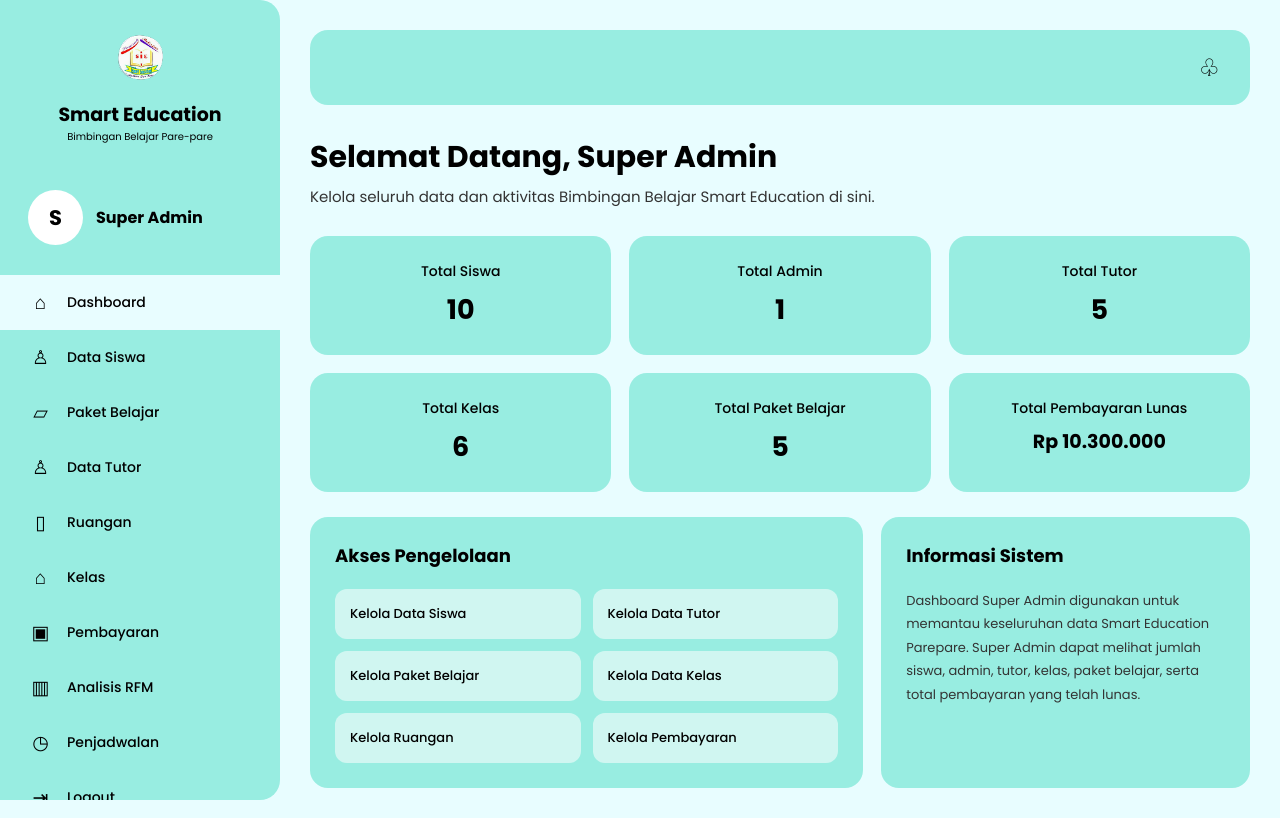
After one commit to ulann99/SmartEducation, a PHP site: page /dashboard_superadmin.php in a window 1280 px wide. The commit adds this page. Run offline with PHP 8.4, Linux system fonts and the light colour scheme; a user stored in the database is signed in; data comes from the database, SQL or seed files in the repository.

Commit message:
Update project

```diff
--- /dev/null
+++ b/dashboard_superadmin.php
@@ -0,0 +1,506 @@
+
+<?php
+session_start();
+require_once "config/koneksi.php";
+
+// Pastikan hanya Super Admin yang dapat mengakses
+if (
+    !isset($_SESSION["login"]) ||
+    $_SESSION["role"] !== "superadmin"
+) {
+    header("Location: modules/auth/login.php");
+    exit;
+}
+
+// Logout
+if (isset($_GET["logout"])) {
+    session_unset();
+    session_destroy();
+    header("Location: modules/auth/login.php");
+    exit;
+}
+
+// Fungsi mengambil jumlah data
+function jumlahData($conn, $query) {
+    $result = mysqli_query($conn, $query);
+
+    if (!$result) {
+        return 0;
+    }
+
+    $data = mysqli_fetch_assoc($result);
+    return $data["total"] ?? 0;
+}
+
+// Statistik dashboard
+$totalSiswa = jumlahData(
+    $conn,
+    "SELECT COUNT(*) AS total FROM siswa"
+);
+
+$totalAdmin = jumlahData(
+    $conn,
+    "SELECT COUNT(*) AS total FROM users WHERE role = 'admin'"
+);
+
+$totalTutor = jumlahData(
+    $conn,
+    "SELECT COUNT(*) AS total FROM tutor"
+);
+
+$totalKelas = jumlahData(
+    $conn,
+    "SELECT COUNT(*) AS total FROM kelas"
+);
+
+$totalPaket = jumlahData(
+    $conn,
+    "SELECT COUNT(*) AS total FROM paket_belajar"
+);
+
+$resultPembayaran = mysqli_query(
+    $conn,
+    "SELECT COALESCE(SUM(nominal), 0) AS total
+     FROM pembayaran
+     WHERE status_pembayaran = 'Lunas'"
+);
+
+$totalPembayaran = 0;
+
+if ($resultPembayaran) {
+    $dataPembayaran = mysqli_fetch_assoc($resultPembayaran);
+    $totalPembayaran = $dataPembayaran["total"] ?? 0;
+}
+
+$namaAdmin = $_SESSION["nama_lengkap"] ?? "Super Admin";
+$inisial = strtoupper(substr($namaAdmin, 0, 1));
+?>
+
+<!DOCTYPE html>
+<html lang="id">
+<head>
+<meta charset="UTF-8">
+<meta name="viewport" content="width=device-width, initial-scale=1.0">
+
+<title>Dashboard Super Admin - Smart Education</title>
+
+<link href="https://fonts.googleapis.com/css2?family=Poppins:wght@400;500;600;700;800&display=swap" rel="stylesheet">
+
+<style>
+* {
+    margin: 0;
+    padding: 0;
+    box-sizing: border-box;
+    font-family: 'Poppins', sans-serif;
+}
+
+body {
+    background: #E8FDFF;
+    color: #000;
+}
+
+/* SIDEBAR */
+.sidebar {
+    width: 280px;
+    height: 100vh;
+    position: fixed;
+    top: 0;
+    left: 0;
+    background: #98EDE1;
+    overflow-y: auto;
+    border-radius: 0 20px 20px 0;
+}
+
+.brand {
+    text-align: center;
+    padding: 30px 15px 25px;
+}
+
+.brand img {
+    width: 55px;
+    height: 55px;
+    object-fit: contain;
+    border-radius: 50%;
+    margin-bottom: 8px;
+}
+
+.brand h2 {
+    font-size: 19px;
+    font-weight: 700;
+}
+
+.brand p {
+    font-size: 10px;
+}
+
+.profile {
+    display: flex;
+    align-items: center;
+    gap: 13px;
+    padding: 20px 28px 30px;
+}
+
+.avatar {
+    width: 55px;
+    height: 55px;
+    background: white;
+    border-radius: 50%;
+    display: flex;
+    align-items: center;
+    justify-content: center;
+    font-size: 21px;
+    font-weight: 700;
+}
+
+.profile strong {
+    font-size: 16px;
+}
+
+.menu {
+    padding-bottom: 20px;
+}
+
+.menu a {
+    display: flex;
+    align-items: center;
+    gap: 14px;
+    padding: 13px 28px;
+    color: #000;
+    text-decoration: none;
+    font-size: 14px;
+    font-weight: 500;
+    transition: .2s;
+}
+
+.menu a:hover,
+.menu a.active {
+    background: #E8FDFF;
+}
+
+.menu .icon {
+    width: 25px;
+    text-align: center;
+    font-size: 19px;
+}
+
+/* MAIN */
+.main {
+    margin-left: 280px;
+    padding: 30px;
+    min-height: 100vh;
+}
+
+.topbar {
+    height: 75px;
+    background: #98EDE1;
+    border-radius: 18px;
+    display: flex;
+    align-items: center;
+    justify-content: flex-end;
+    padding: 0 30px;
+    margin-bottom: 30px;
+}
+
+.notification {
+    font-size: 24px;
+}
+
+.welcome h1 {
+    font-size: 30px;
+    font-weight: 700;
+    margin-bottom: 5px;
+}
+
+.welcome p {
+    font-size: 15px;
+    color: #333;
+    margin-bottom: 28px;
+}
+
+/* STATISTICS */
+.stats {
+    display: grid;
+    grid-template-columns: repeat(3, 1fr);
+    gap: 18px;
+    margin-bottom: 25px;
+}
+
+.stat-card {
+    background: #98EDE1;
+    padding: 25px 15px;
+    border-radius: 18px;
+    text-align: center;
+}
+
+.stat-card p {
+    font-size: 14px;
+    font-weight: 500;
+    margin-bottom: 8px;
+}
+
+.stat-card h2 {
+    font-size: 27px;
+    font-weight: 700;
+}
+
+.stat-card .money {
+    font-size: 19px;
+}
+
+/* CONTENT */
+.content-grid {
+    display: grid;
+    grid-template-columns: 1.5fr 1fr;
+    gap: 18px;
+}
+
+.panel {
+    background: #98EDE1;
+    padding: 25px;
+    border-radius: 18px;
+    min-height: 260px;
+}
+
+.panel h3 {
+    font-size: 18px;
+    margin-bottom: 20px;
+}
+
+.quick-links {
+    display: grid;
+    grid-template-columns: repeat(2, 1fr);
+    gap: 12px;
+}
+
+.quick-links a {
+    background: rgba(255,255,255,.55);
+    padding: 15px;
+    border-radius: 12px;
+    text-decoration: none;
+    color: #000;
+    font-size: 13px;
+    font-weight: 500;
+}
+
+.quick-links a:hover {
+    background: white;
+}
+
+.info-text {
+    font-size: 13px;
+    color: #333;
+    line-height: 1.8;
+}
+
+/* RESPONSIVE */
+@media (max-width: 1000px) {
+    .sidebar {
+        width: 230px;
+    }
+
+    .main {
+        margin-left: 230px;
+        padding: 20px;
+    }
+
+    .stats {
+        grid-template-columns: repeat(2, 1fr);
+    }
+
+    .content-grid {
+        grid-template-columns: 1fr;
+    }
+}
+
+@media (max-width: 650px) {
+    .sidebar {
+        width: 75px;
+    }
+
+    .brand h2,
+    .brand p,
+    .profile strong,
+    .menu .menu-text {
+        display: none;
+    }
+
+    .profile {
+        justify-content: center;
+        padding: 15px 5px;
+    }
+
+    .menu a {
+        justify-content: center;
+        padding: 15px 5px;
+    }
+
+    .main {
+        margin-left: 75px;
+        padding: 15px;
+    }
+
+    .stats {
+        grid-template-columns: 1fr;
+    }
+
+    .welcome h1 {
+        font-size: 22px;
+    }
+}
+</style>
+</head>
+
+<body>
+
+<aside class="sidebar">
+
+    <div class="brand">
+        <img src="assets/images/logo.png" alt="Logo Smart Education">
+        <h2>Smart Education</h2>
+        <p>Bimbingan Belajar Pare-pare</p>
+    </div>
+
+    <div class="profile">
+        <div class="avatar">
+            <?= htmlspecialchars($inisial); ?>
+        </div>
+        <strong>Super Admin</strong>
+    </div>
+
+    <nav class="menu">
+        <a href="dashboard_superadmin.php" class="active">
+            <span class="icon">⌂</span>
+            <span class="menu-text">Dashboard</span>
+        </a>
+
+        <a href="modules/siswa/">
+            <span class="icon">♙</span>
+            <span class="menu-text">Data Siswa</span>
+        </a>
+
+        <a href="modules/paket/">
+            <span class="icon">▱</span>
+            <span class="menu-text">Paket Belajar</span>
+        </a>
+
+        <a href="modules/tutor/">
+            <span class="icon">♙</span>
+            <span class="menu-text">Data Tutor</span>
+        </a>
+
+        <a href="modules/ruangan/">
+            <span class="icon">▯</span>
+            <span class="menu-text">Ruangan</span>
+        </a>
+
+        <a href="modules/kelas/">
+            <span class="icon">⌂</span>
+            <span class="menu-text">Kelas</span>
+        </a>
+
+        <a href="modules/pembayaran/">
+            <span class="icon">▣</span>
+            <span class="menu-text">Pembayaran</span>
+        </a>
+
+        <a href="modules/rfm/">
+            <span class="icon">▥</span>
+            <span class="menu-text">Analisis RFM</span>
+        </a>
+
+        <a href="modules/jadwal/">
+            <span class="icon">◷</span>
+            <span class="menu-text">Penjadwalan</span>
+        </a>
+
+        <a href="dashboard_superadmin.php?logout=1">
+            <span class="icon">⇥</span>
+            <span class="menu-text">Logout</span>
+        </a>
+    </nav>
+
+</aside>
+
+<main class="main">
+
+    <div class="topbar">
+        <span class="notification">♧</span>
+    </div>
+
+    <section class="welcome">
+        <h1>Selamat Datang, Super Admin</h1>
+        <p>
+            Kelola seluruh data dan aktivitas Bimbingan Belajar
+            Smart Education di sini.
+        </p>
+    </section>
+
+    <section class="stats">
+
+        <div class="stat-card">
+            <p>Total Siswa</p>
+            <h2><?= number_format($totalSiswa, 0, ',', '.'); ?></h2>
+        </div>
+
+        <div class="stat-card">
+            <p>Total Admin</p>
+            <h2><?= number_format($totalAdmin, 0, ',', '.'); ?></h2>
+        </div>
+
+        <div class="stat-card">
+            <p>Total Tutor</p>
+            <h2><?= number_format($totalTutor, 0, ',', '.'); ?></h2>
+        </div>
+
+        <div class="stat-card">
+            <p>Total Kelas</p>
+            <h2><?= number_format($totalKelas, 0, ',', '.'); ?></h2>
+        </div>
+
+        <div class="stat-card">
+            <p>Total Paket Belajar</p>
+            <h2><?= number_format($totalPaket, 0, ',', '.'); ?></h2>
+        </div>
+
+        <div class="stat-card">
+            <p>Total Pembayaran Lunas</p>
+            <h2 class="money">
+                Rp <?= number_format($totalPembayaran, 0, ',', '.'); ?>
+            </h2>
+        </div>
+
+    </section>
+
+    <section class="content-grid">
+
+        <div class="panel">
+            <h3>Akses Pengelolaan</h3>
+
+            <div class="quick-links">
+                <a href="modules/siswa/">Kelola Data Siswa</a>
+                <a href="modules/tutor/">Kelola Data Tutor</a>
+                <a href="modules/paket/">Kelola Paket Belajar</a>
+                <a href="modules/kelas/">Kelola Data Kelas</a>
+                <a href="modules/ruangan/">Kelola Ruangan</a>
+                <a href="modules/pembayaran/">Kelola Pembayaran</a>
+            </div>
+        </div>
+
+        <div class="panel">
+            <h3>Informasi Sistem</h3>
+
+            <p class="info-text">
+                Dashboard Super Admin digunakan untuk memantau
+                keseluruhan data Smart Education Parepare.
+                Super Admin dapat melihat jumlah siswa, admin,
+                tutor, kelas, paket belajar, serta total pembayaran
+                yang telah lunas.
+            </p>
+        </div>
+
+    </section>
+
+</main>
+
+</body>
+</html>
```
Also changed, not shown: buat_hash.php (added, +10 -0 lines), dashboard.php (+128 -102 lines).
